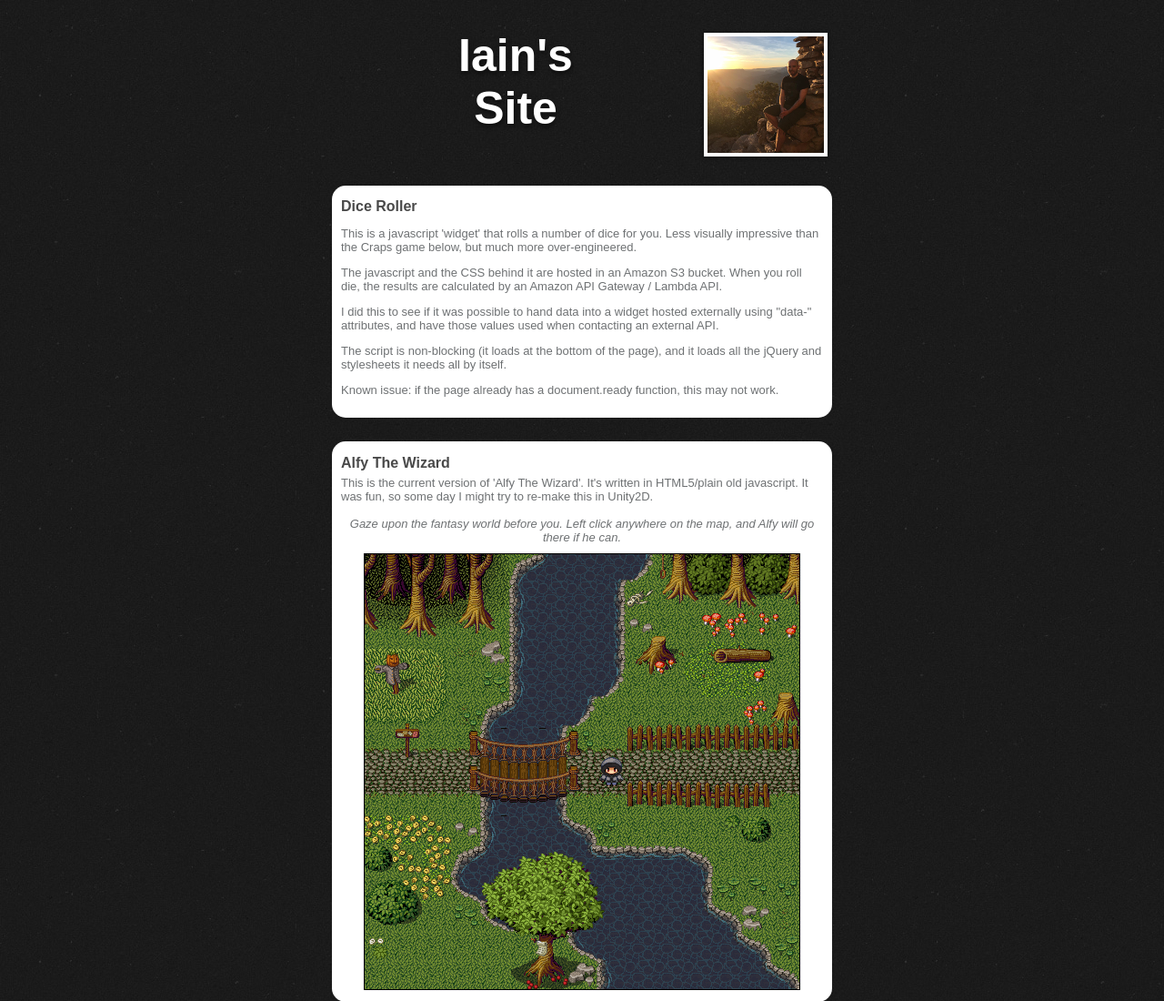
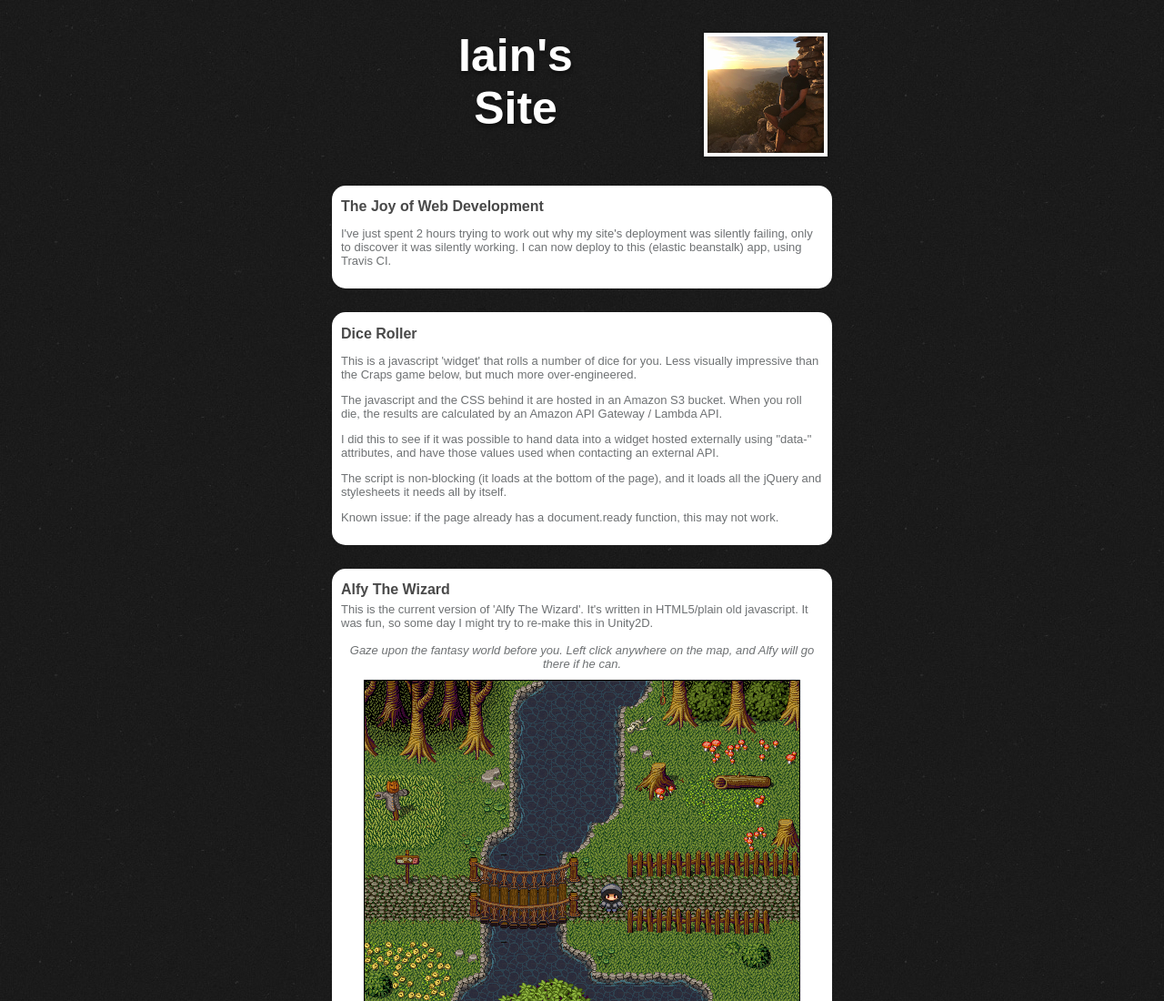
Before and after one commit to iaibai/iaibai.com, a PHP site: page / in a window 1280 px wide. Shown: the top 1100 px of the page at 91% size. Run offline with PHP 8.4, Linux system fonts and the light colour scheme; some libraries are stand-ins or nearby versions.

Commit message:
It was working all along

```diff
--- a/public/index.php
+++ b/public/index.php
@@ -128,6 +128,11 @@ $mobileDevice = mobile_device();
 				<h1>Iain's<br>Site</h1>
 			</div>
 
+            <div class="article">
+                <h2>The Joy of Web Development</h2>
+                <p>I've just spent 2 hours trying to work out why my site's deployment was silently failing, only to discover it was silently working. I can now deploy to this (elastic beanstalk) app, using Travis CI.</p>
+            </div>
+
 			<div class="article">
 				<h2>Dice Roller</h2>
 				<p>This is a javascript 'widget' that rolls a number of dice for you. Less visually impressive than the Craps game below, but much more over-engineered.<p>
```
